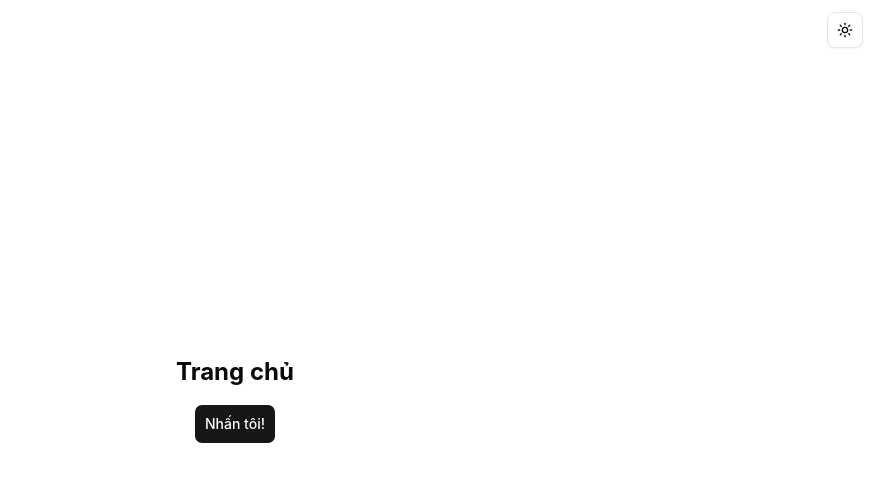
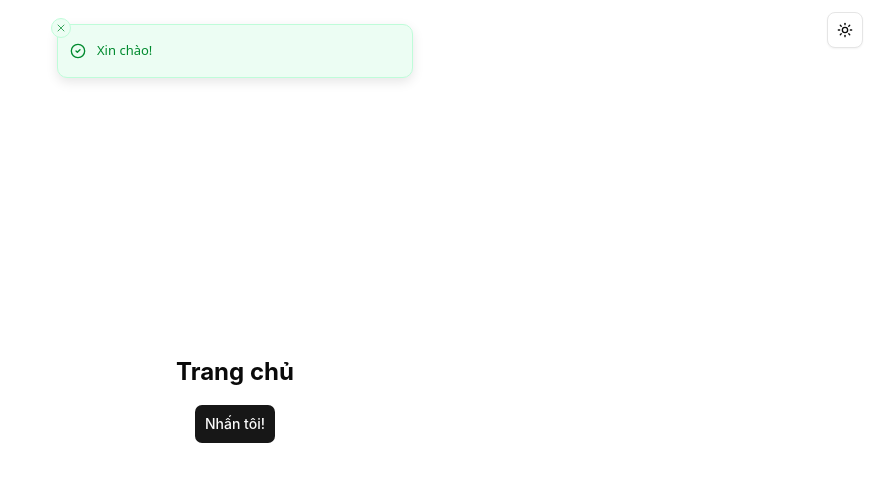
Before and after one commit to RyanLurn/anhsaovn, a Next.js app: page / in a window 1280 px wide. Both pictures are taken after a click on the button "Nhấn tôi!". Shown: the top 482 px of the page, without its empty margins (405-1280 px from the left). Built offline with nearby package versions, Linux system fonts and the light colour scheme.

Commit message:
feat(ui): add Sonner component.

```diff
--- a/package.json
+++ b/package.json
@@ -23,6 +23,7 @@
     "next-themes": "^0.4.6",
     "react": "19.2.4",
     "react-dom": "19.2.4",
+    "sonner": "^2.0.7",
     "tailwind-merge": "^3.5.0"
   },
   "devDependencies": {
--- a/src/app/layout.tsx
+++ b/src/app/layout.tsx
@@ -5,6 +5,7 @@ import { Geist_Mono, Geist } from "next/font/google";
 import "@/app/globals.css";
 import { ModeToggle } from "@/components/utils/mode-toggle";
 import { AppProviders } from "@/components/providers/app";
+import { Toaster } from "@/components/ui/sonner";
 
 const geistSans = Geist({
   variable: "--font-geist-sans",
@@ -32,6 +33,7 @@ export default function RootLayout({
         className={`${geistSans.variable} ${geistMono.variable} antialiased`}
       >
         <AppProviders>
+          <Toaster position="top-center" closeButton richColors />
           {children}
           <ModeToggle className="fixed top-3 right-3 z-50" />
         </AppProviders>
--- a/src/app/page.tsx
+++ b/src/app/page.tsx
@@ -1,10 +1,16 @@
+"use client";
+
+import { toast } from "sonner";
+
 import { Button } from "@/components/ui/button";
 
 export default function Home() {
   return (
     <div className="flex h-dvh flex-col items-center justify-center gap-4">
       <h1 className="text-2xl font-bold">Trang chủ</h1>
-      <Button size="lg">Nhấn tôi!</Button>
+      <Button onClick={() => toast.success("Xin chào!")} size="lg">
+        Nhấn tôi!
+      </Button>
     </div>
   );
 }
--- /dev/null
+++ b/src/components/ui/sonner.tsx
@@ -0,0 +1,45 @@
+"use client";
+
+import {
+  TriangleAlertIcon,
+  CircleCheckIcon,
+  OctagonXIcon,
+  Loader2Icon,
+  InfoIcon,
+} from "lucide-react";
+import { Toaster as Sonner, type ToasterProps } from "sonner";
+import { useTheme } from "next-themes";
+
+function Toaster({ ...props }: ToasterProps) {
+  const { theme = "system" } = useTheme();
+
+  return (
+    <Sonner
+      icons={{
+        loading: <Loader2Icon className="size-4 animate-spin" />,
+        warning: <TriangleAlertIcon className="size-4" />,
+        success: <CircleCheckIcon className="size-4" />,
+        error: <OctagonXIcon className="size-4" />,
+        info: <InfoIcon className="size-4" />,
+      }}
+      style={
+        {
+          "--normal-text": "var(--popover-foreground)",
+          "--normal-border": "var(--border)",
+          "--border-radius": "var(--radius)",
+          "--normal-bg": "var(--popover)",
+        } as React.CSSProperties
+      }
+      toastOptions={{
+        classNames: {
+          toast: "cn-toast",
+        },
+      }}
+      theme={theme as ToasterProps["theme"]}
+      className="toaster group"
+      {...props}
+    />
+  );
+}
+
+export { Toaster };
```
Also changed, not shown: 1 other file (tests, documents, lock files or other folders).
